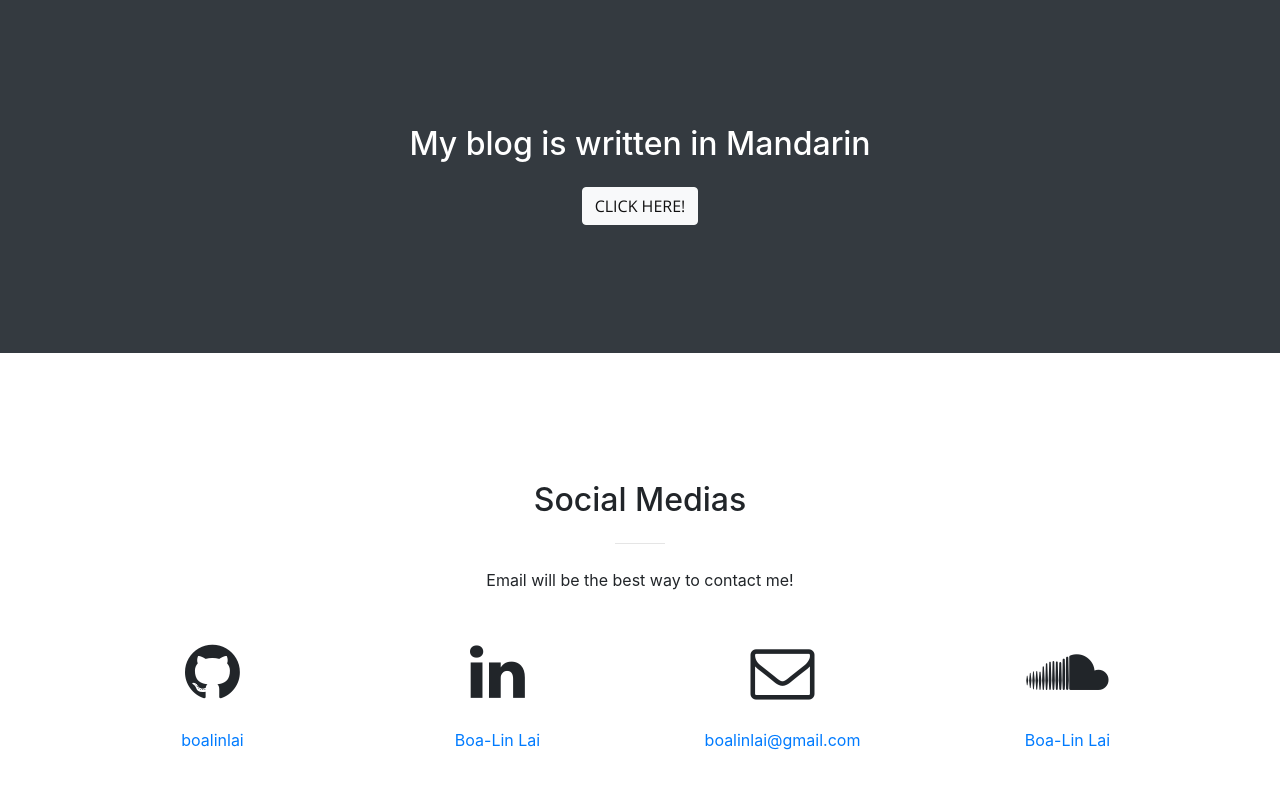
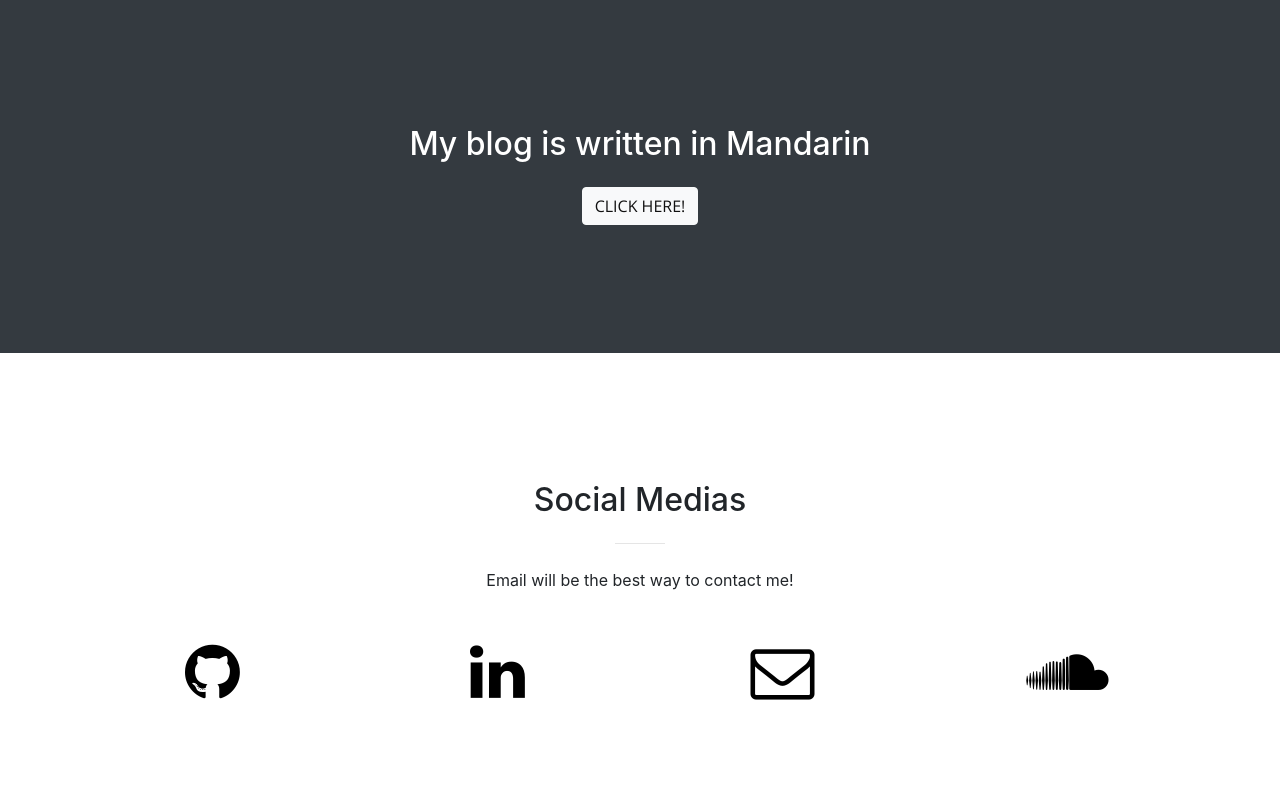
Before and after one commit to boalinlai/boalinlai.github.io, a website with bundled scripts: page index.html in a window 1280 px wide. Shown: the part 2850-3638 px from the top of the page. Built offline with nearby package versions, Linux system fonts and the light colour scheme.

Commit message:
udpate icon

```diff
--- a/index.html
+++ b/index.html
@@ -278,31 +278,38 @@
         </div>
         <div class="row">
           <div class="col-lg-3 ml-auto text-center">
-            <i class="fa fa-github fa-4x mb-4
-             sr-contact"></i>
+            <a href="https://github.com/boalinlai" style="color: #000000">
+            <i class="fa fa-github fa-4x mb-4 sr-contact"></i>
+            </a>
             <p>
-                <a href="https://github.com/boalinlai">boalinlai</a>
+                <!-- <a href="https://github.com/boalinlai">boalinlai</a> -->
             </p>
           </div>
 
           <div class="col-lg-3 ml-auto text-center">
+            <a href="https://www.linkedin.com/in/boalinlai/" style="color: #000000" >
             <i class="fa fa-linkedin fa-4x mb-4 sr-contact"></i>
+            </a>
             <p>
-                <a href="https://www.linkedin.com/in/boalinlai/">Boa-Lin Lai</a>
+                <!-- <a href="https://www.linkedin.com/in/boalinlai/">Boa-Lin Lai</a> -->
             </p>
           </div>
 
           <div class="col-lg-3 mr-auto text-center">
-            <i class="fa fa-envelope-o fa-4x mb-4 sr-contact"></i>
+            <a href="mailto:boalinlai@gmail.com">
+            <i class="fa fa-envelope-o fa-4x mb-4 sr-contact" style="color: #000000"></i>
+            </a>
             <p>
-              <a href="boalinlai@gmail.com">boalinlai@gmail.com</a>
+              <!-- <a href="boalinlai@gmail.com">boalinlai@gmail.com</a> -->
             </p>
           </div>
 
           <div class="col-lg-3 mr-auto text-center">
-            <i class="fa fa-soundcloud fa-4x mb-4 sr-contact"></i>
+            <a href="https://soundcloud.com/boalin-lai">
+              <i class="fa fa-soundcloud fa-4x mb-4 sr-contact" style="color: #000000"></i>
+            </a>
             <p>
-              <a href="https://soundcloud.com/boalin-lai">Boa-Lin Lai</a>
+              <!-- <a href="https://soundcloud.com/boalin-lai">Boa-Lin Lai</a> -->
             </p>
           </div>
 
```
